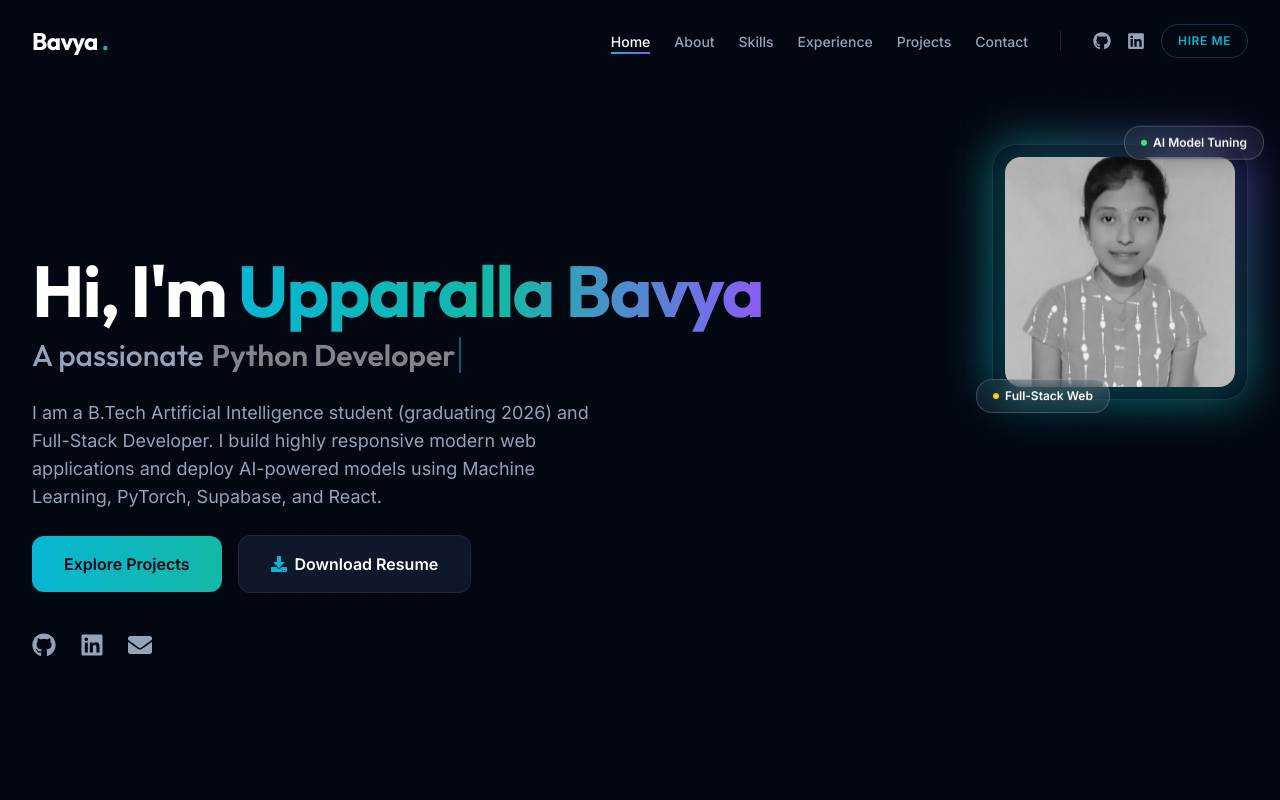
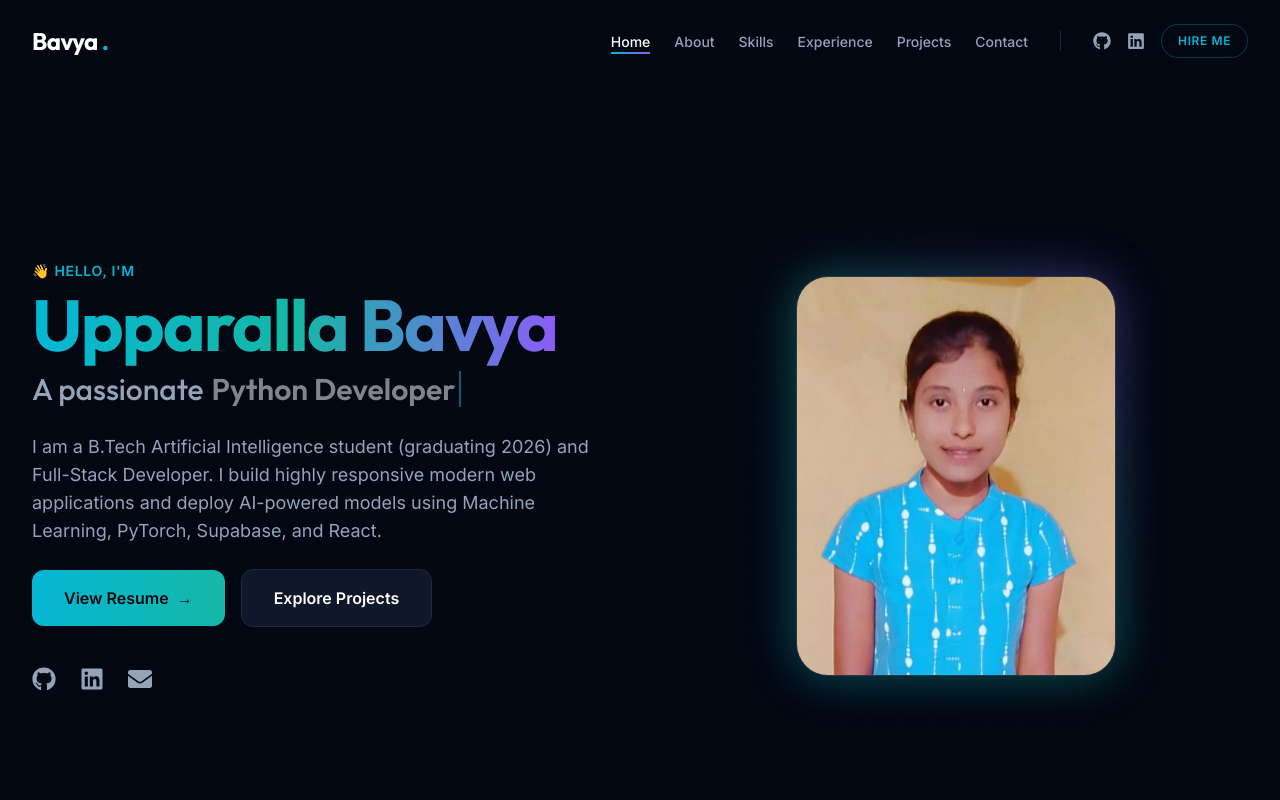
Before and after one commit to upparallabavya-29/Portfolio-, a React (Vite) app: page / in a window 1280 px wide. Shown: the top 800 px of the page. Built offline with nearby package versions, Linux system fonts and the light colour scheme.

Commit message:
create Hero component with animated role typewriter effect and CTA buttons

```diff
--- a/src/components/Hero.jsx
+++ b/src/components/Hero.jsx
@@ -70,50 +70,21 @@ export default function Hero() {
   };
 
   return (
-    <section id="home" className="relative min-h-[80vh] flex flex-col justify-center pt-12 md:pt-20">
-
-      {/* Floating profile picture - top-right corner on desktop, centered at top on mobile */}
-      <motion.div
-        initial={{ opacity: 0, scale: 0.85 }}
-        animate={{ opacity: 1, scale: 1 }}
-        transition={{ duration: 0.8, ease: 'easeOut', delay: 0.2 }}
-        className="mb-8 md:mb-0 md:absolute md:top-12 md:right-0 z-10 flex justify-center items-center self-center md:self-auto"
-      >
-        <div className="relative group w-48 h-48 sm:w-56 sm:h-56 lg:w-64 lg:h-64">
-          {/* Animated gradient ring behind profile image */}
-          <div className="absolute inset-0 bg-gradient-to-tr from-accentCyan via-accentTeal to-accentPurple rounded-3xl blur-xl opacity-60 group-hover:opacity-85 transition-opacity duration-500 animate-pulse-slow" />
-
-          <div className="relative w-full h-full rounded-3xl overflow-hidden border border-white/10 bg-slate-950/40 backdrop-blur-sm p-3 flex items-center justify-center">
-            <img
-              src={profileImage}
-              alt="Upparalla Bavya"
-              className="w-full h-full object-cover rounded-2xl grayscale hover:grayscale-0 transition-all duration-500 hover:scale-105"
-            />
-          </div>
-
-          {/* Floating tags representing skills/fields */}
-          <div className="absolute -top-4 -right-4 px-4 py-2 glass-card text-xs font-semibold text-white animate-float-slow shadow-lg flex items-center gap-1.5 border-white/20">
-            <span className="w-1.5 h-1.5 bg-green-400 rounded-full" />
-            <span>AI Model Tuning</span>
-          </div>
-
-          <div className="absolute -bottom-4 -left-4 px-4 py-2 glass-card text-xs font-semibold text-white animate-float-medium shadow-lg flex items-center gap-1.5 border-white/20">
-            <span className="w-1.5 h-1.5 bg-yellow-400 rounded-full" />
-            <span>Full-Stack Web</span>
-          </div>
-        </div>
-      </motion.div>
+    <section id="home" className="min-h-[85vh] flex flex-col md:flex-row items-center justify-between gap-12 pt-12 md:pt-20">
 
       {/* Hero Text details */}
       <motion.div
         initial={{ opacity: 0, x: -30 }}
         animate={{ opacity: 1, x: 0 }}
         transition={{ duration: 0.8, ease: 'easeOut' }}
-        className="w-full md:max-w-[60%] lg:max-w-[65%] space-y-6 text-center md:text-left z-10"
+        className="flex-1 space-y-6 text-center md:text-left z-10"
       >
         <div className="space-y-2">
+          <div className="flex items-center justify-center md:justify-start gap-2 text-accentCyan font-semibold text-sm tracking-wider uppercase mb-1">
+            <span>👋 Hello, I'm</span>
+          </div>
           <h1 className="text-4xl sm:text-5xl lg:text-7xl font-display font-bold tracking-tight text-white leading-none">
-            Hi, I'm <span className="text-transparent bg-clip-text bg-gradient-to-r from-accentCyan via-accentTeal to-accentPurple">Upparalla Bavya</span>
+            <span className="text-transparent bg-clip-text bg-gradient-to-r from-accentCyan via-accentTeal to-accentPurple">Upparalla Bavya</span>
           </h1>
           <h2 className="text-xl sm:text-2xl lg:text-3xl font-display font-medium text-slate-400 min-h-[40px] flex items-center justify-center md:justify-start">
             <span>A passionate </span>
@@ -129,19 +100,19 @@ export default function Hero() {
 
         {/* CTA Buttons */}
         <div className="flex flex-col sm:flex-row items-center justify-center md:justify-start gap-4">
+          <button
+            onClick={handleResumeDownload}
+            className="w-full sm:w-auto px-8 py-4 rounded-xl bg-gradient-to-r from-accentCyan to-accentTeal text-darkBg font-semibold hover:shadow-lg hover:shadow-cyan-500/20 hover:-translate-y-0.5 transition-all duration-300 text-center flex items-center justify-center gap-2"
+          >
+            <span>View Resume</span>
+            <span className="text-base">→</span>
+          </button>
           <a
             href="#projects"
-            className="w-full sm:w-auto px-8 py-4 rounded-xl bg-gradient-to-r from-accentCyan to-accentTeal text-darkBg font-semibold hover:shadow-lg hover:shadow-cyan-500/20 hover:-translate-y-0.5 transition-all duration-300 text-center"
+            className="w-full sm:w-auto px-8 py-4 rounded-xl bg-slate-900 border border-slate-800 text-white font-semibold hover:bg-slate-800 hover:-translate-y-0.5 transition-all duration-300 text-center hover:border-slate-700"
           >
             Explore Projects
           </a>
-          <button
-            onClick={handleResumeDownload}
-            className="w-full sm:w-auto px-8 py-4 rounded-xl bg-slate-900 border border-slate-800 text-white font-semibold hover:bg-slate-800 hover:-translate-y-0.5 transition-all duration-300 flex items-center justify-center gap-2 hover:border-slate-700"
-          >
-            <FaDownload className="text-accentCyan" />
-            <span>Download Resume</span>
-          </button>
         </div>
 
         {/* Social Connections */}
@@ -174,6 +145,27 @@ export default function Hero() {
         </div>
       </motion.div>
 
+      {/* Profile picture - side-by-side rectangular card with rounded corners */}
+      <motion.div
+        initial={{ opacity: 0, scale: 0.85 }}
+        animate={{ opacity: 1, scale: 1 }}
+        transition={{ duration: 0.8, ease: 'easeOut', delay: 0.2 }}
+        className="flex-1 flex justify-center items-center z-10"
+      >
+        <div className="relative group w-64 h-80 sm:w-72 sm:h-90 lg:w-80 lg:h-[400px]">
+          {/* Subtle animated gradient ring behind profile image */}
+          <div className="absolute inset-0 bg-gradient-to-tr from-accentCyan via-accentTeal to-accentPurple rounded-[2rem] blur-xl opacity-40 group-hover:opacity-60 transition-opacity duration-500 animate-pulse-slow" />
+
+          <div className="relative w-full h-full rounded-[2rem] overflow-hidden border border-white/10 bg-slate-900/40 backdrop-blur-sm">
+            <img
+              src={profileImage}
+              alt="Upparalla Bavya"
+              className="w-full h-full object-cover transition-all duration-500 hover:scale-105"
+            />
+          </div>
+        </div>
+      </motion.div>
+
     </section>
   );
 }
```
